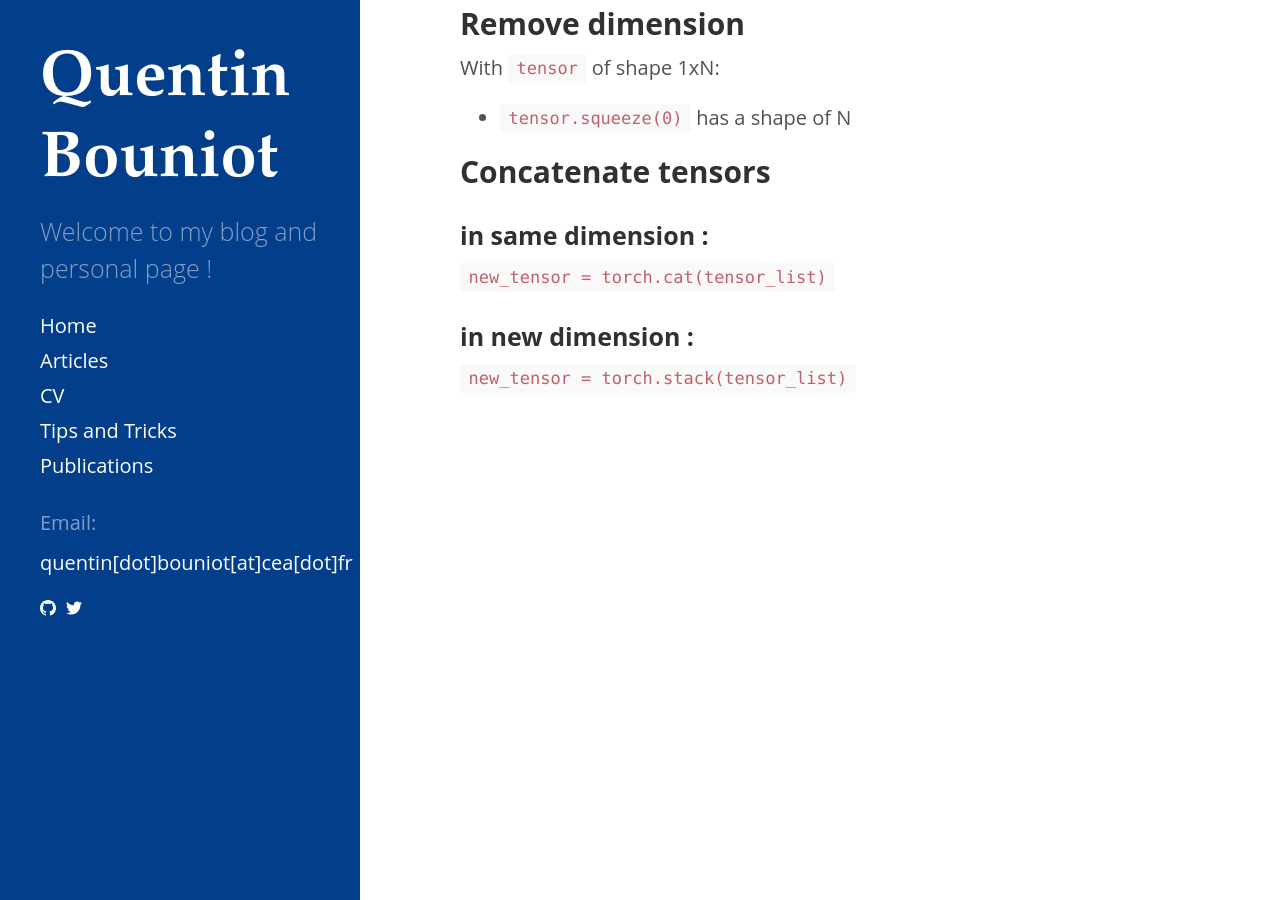
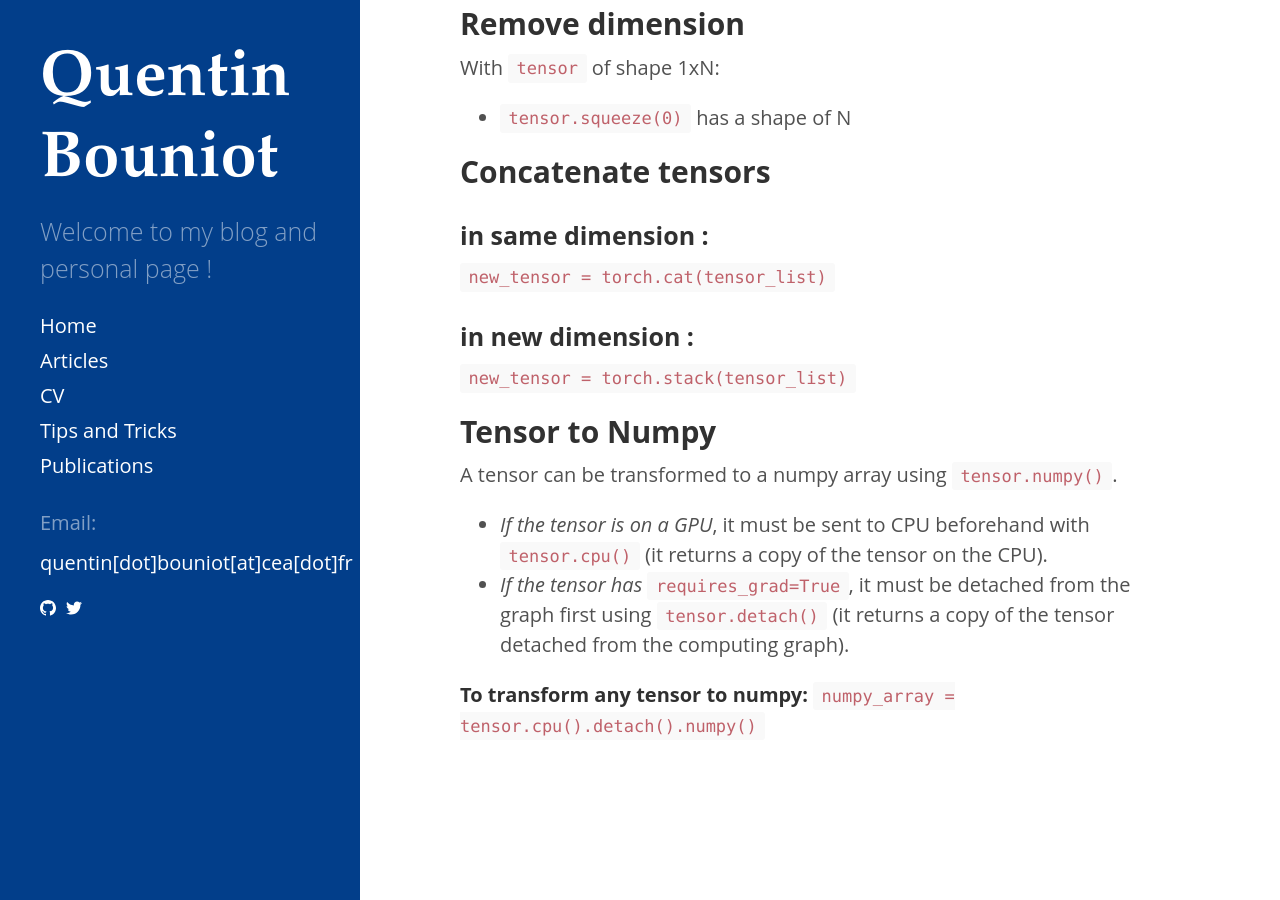
Before and after one commit to qbouniot/qbouniot-old.github.io, a Jekyll site: the page built from _posts/2020-06-11-pytorch.md, in a window 1280 px wide and 900 px high, scrolled down 540 px. Built offline with Jekyll 4.4.1, drawn with Linux system fonts in a browser that asks for light colours.

Commit message:
update tips pytorch

```diff
--- a/_posts/2020-06-11-pytorch.md
+++ b/_posts/2020-06-11-pytorch.md
@@ -27,3 +27,12 @@ With `tensor` of shape 1xN:
 
 ### in new dimension :
 `new_tensor = torch.stack(tensor_list)`
+
+## Tensor to Numpy
+
+A tensor can be transformed to a numpy array using `tensor.numpy()`.
+
+- *If the tensor is on a GPU*, it must be sent to CPU beforehand with `tensor.cpu()` (it returns a copy of the tensor on the CPU).
+- *If the tensor has* `requires_grad=True`, it must be detached from the graph first using `tensor.detach()` (it returns a copy of the tensor detached from the computing graph).
+
+**To transform any tensor to numpy:** `numpy_array = tensor.cpu().detach().numpy()`
```
